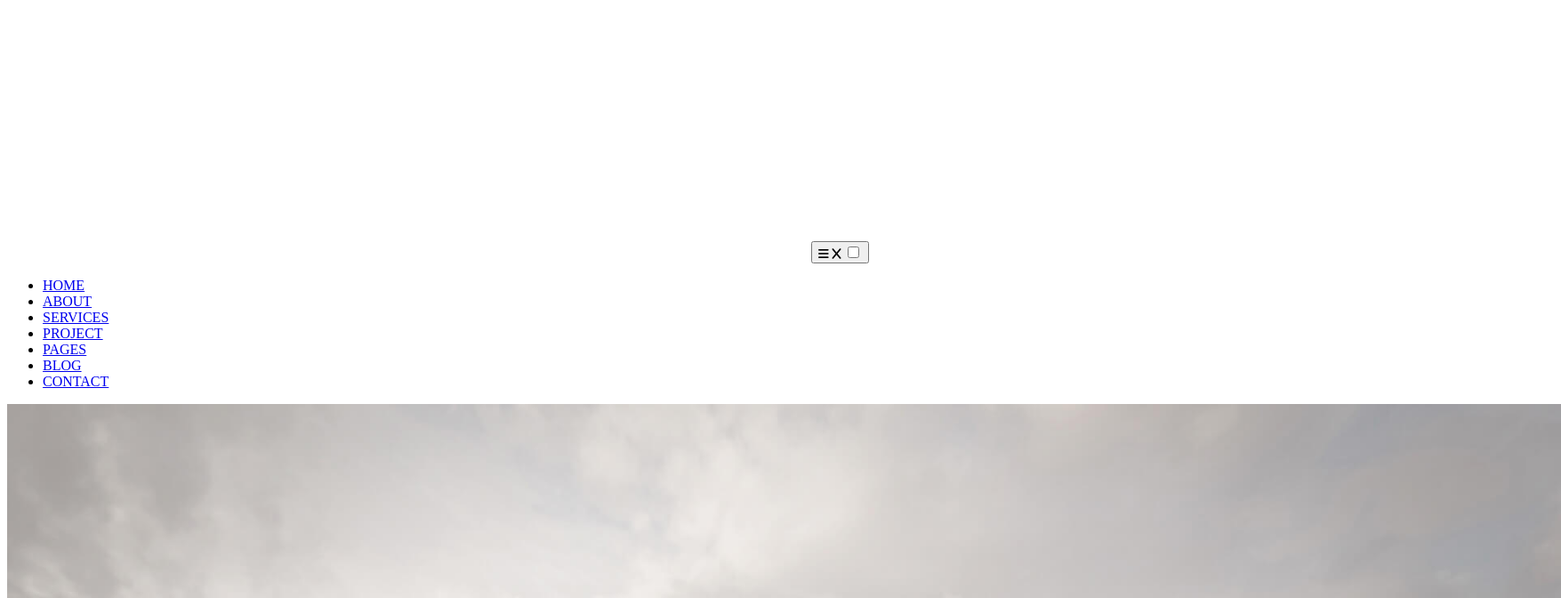
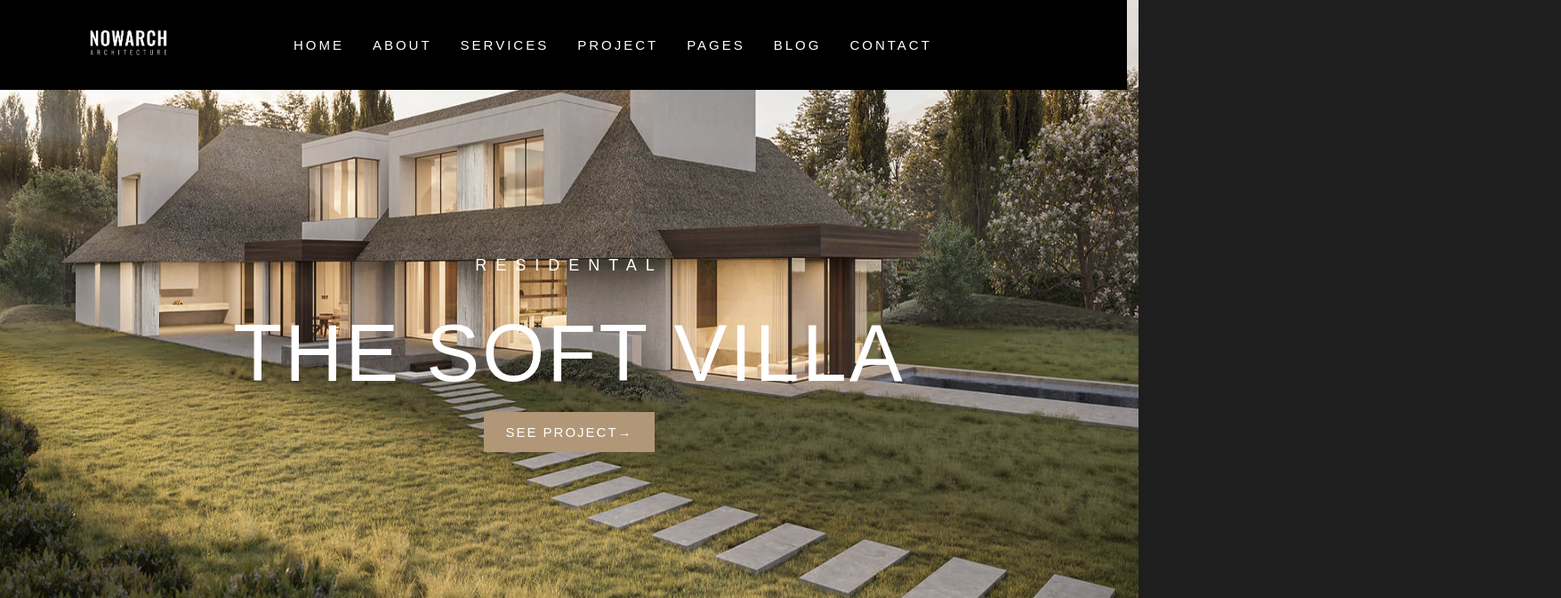
Before and after one commit to Saad9894/project3, a plain HTML site: page index.html in a window 1280 px wide. Shown: the top 672 px of the page at 89% size, 1755 px wide, since content can reach past the window. Drawn offline with Linux system fonts and the light colour scheme.

Commit message:
third project

```diff
--- a/index.html
+++ b/index.html
@@ -7,7 +7,7 @@
     <link rel="stylesheet" href="https://cdnjs.cloudflare.com/ajax/libs/font-awesome/6.5.2/css/all.min.css"
     integrity="sha512-SnH5WK+bZxgPHs44uWIX+LLJAJ9/2PkPKZ5QiAj6Ta86w+fsb2TkcmfRyVX3pBnMFcV7oQPJkl9QevSCWr3W6A=="
     crossorigin="anonymous" referrerpolicy="no-referrer" />
-<link rel="stylesheet" href="style..css">
+<link rel="stylesheet" href="styles.css">
 <link rel="stylesheet" href="Responsive..css">
 
 </head>
```
